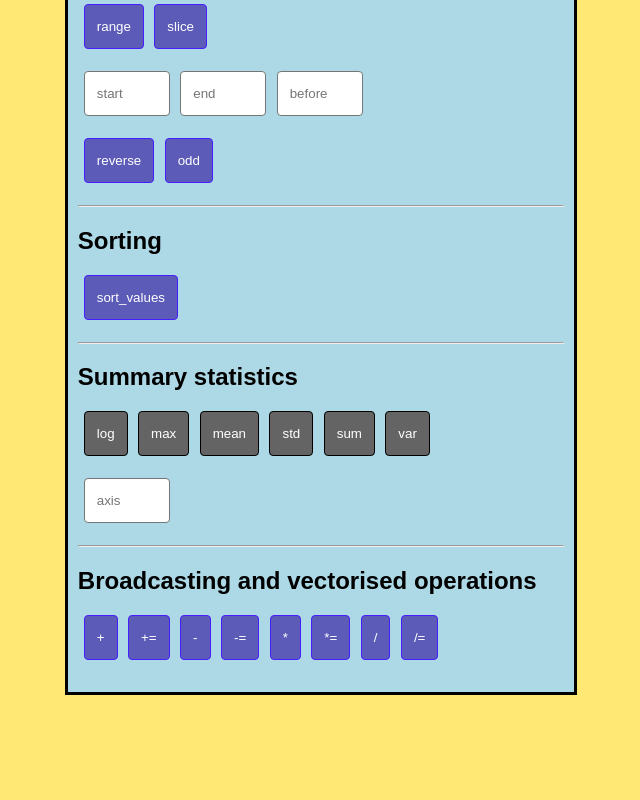
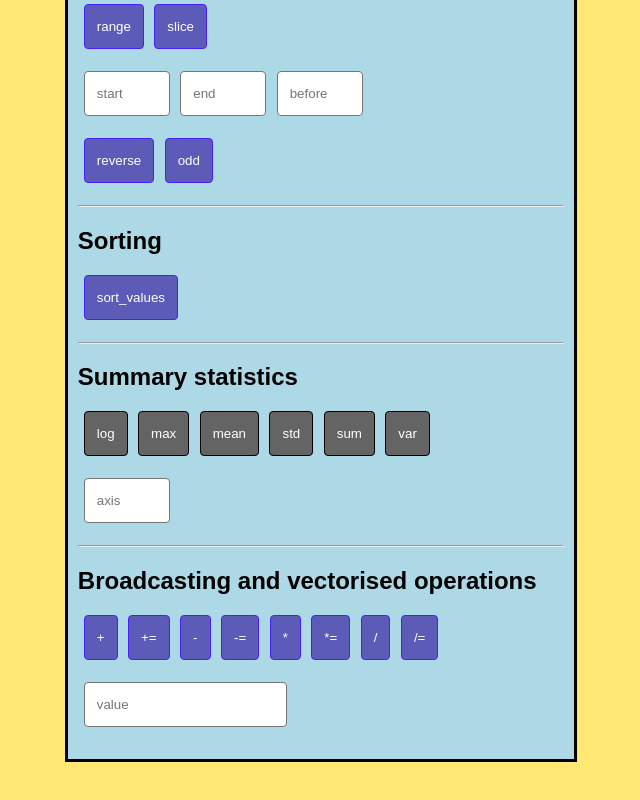
Before and after one commit to Supravisor/Pandas-Series-console, a plain HTML site: page index.html in a window 1280 px wide. Shown: the part 1714-2514 px from the top of the page, without its empty margins (28-668 px from the left). Drawn offline with Linux system fonts and the light colour scheme.

Commit message:
add broadcastNumber input field

```diff
--- a/index.html
+++ b/index.html
@@ -183,6 +183,10 @@
   <input type="button" class="btn btn-primary" value="/=" onclick="operation(this.value)" />
 </p>
 
+<p>
+  <input class="btn" name="broadcastNumber" id="broadcastNumber" placeholder="value" type="textfield" />
+</p>
+
 </div>
           </td>
           <td id="textbox">
```
